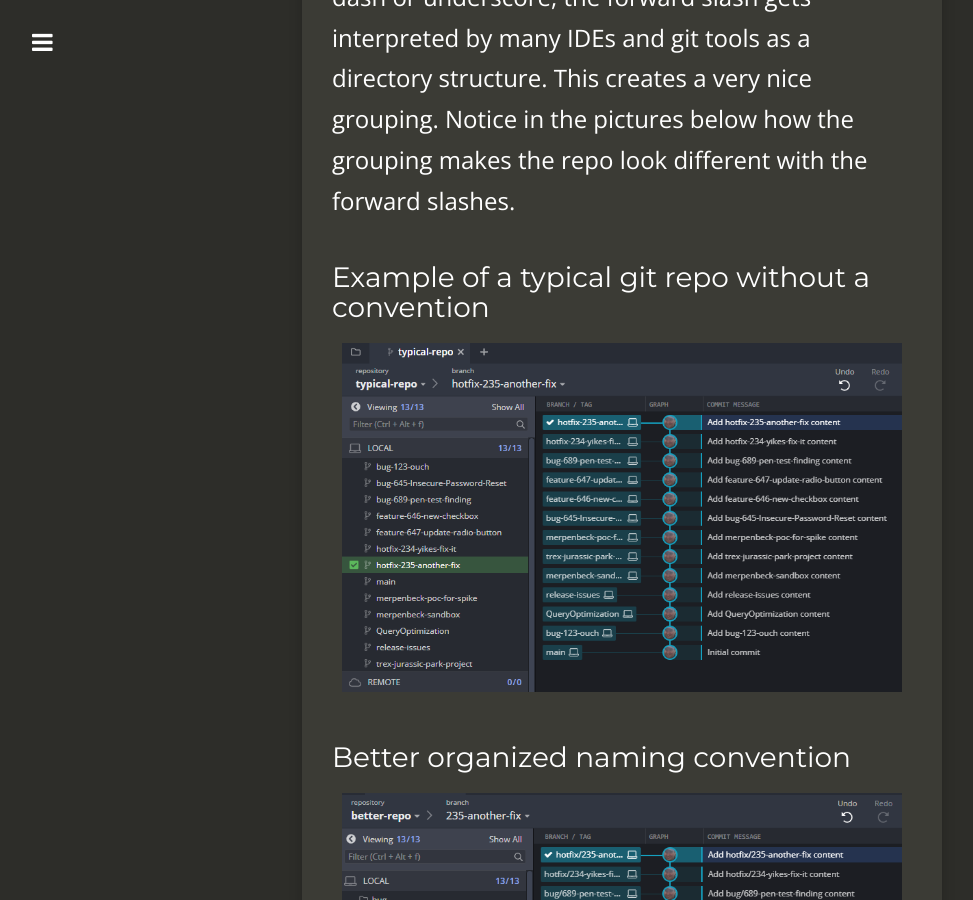
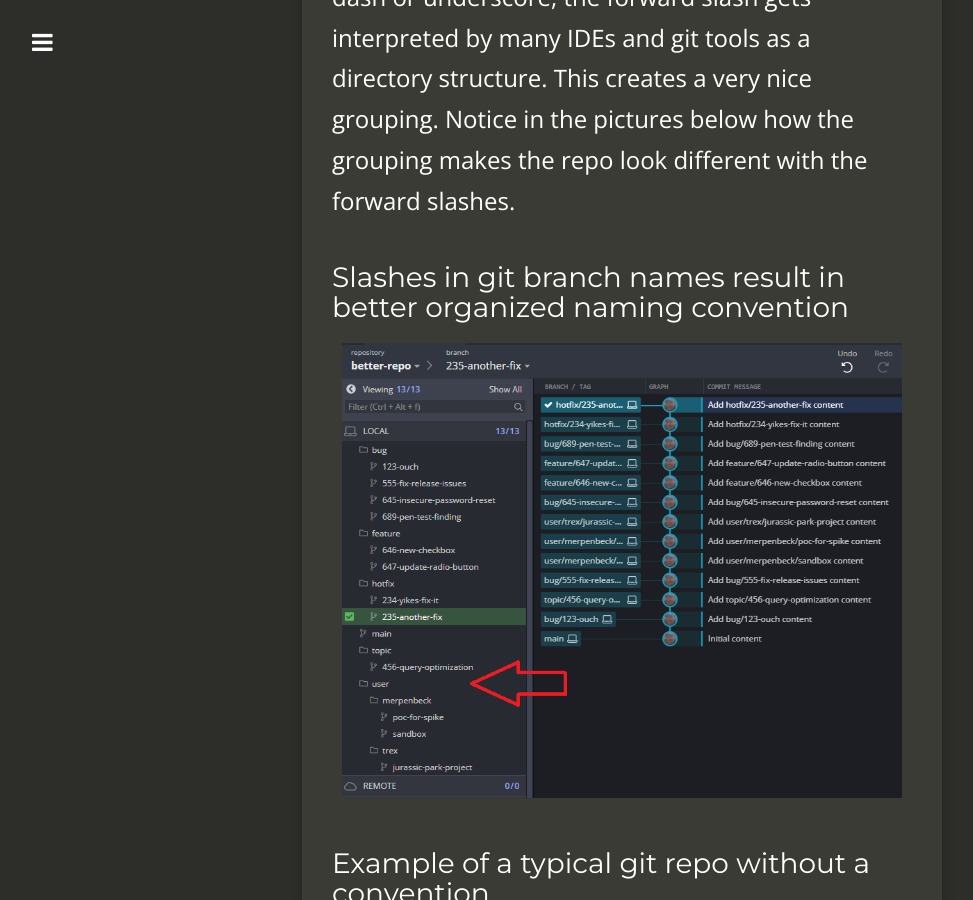
Before and after one commit to GitMje/gitmje.github.io, a Jekyll site: the page built from _posts/2021-03-01-git-naming-conventions.md, in a window 1280 px wide and 900 px high, scrolled down 670 px. Shown: the whole window, without its empty margins (18-991 px from the left). Built offline with Jekyll 4.4.1, drawn with Linux system fonts in a browser that asks for light colours; nearby versions of some CDN libraries.

Commit message:
switching the images

```diff
--- a/_posts/2021-03-01-git-naming-conventions.md
+++ b/_posts/2021-03-01-git-naming-conventions.md
@@ -14,13 +14,13 @@ tags:
 
 The forward slash is a little known trick for developers that are new to git.  Instead of using a dash or underscore, the forward slash gets interpreted by many IDEs and git tools as a directory structure.  This creates a very nice grouping.  Notice in the pictures below how the grouping makes the repo look different with the forward slashes.
 
+### Slashes in git branch names result in better organized naming convention
+
+![better-repo](/assets/2021-03-01-git-naming-conventions/better-repo.png)
+
 ### Example of a typical git repo without a convention
 
 ![typical-repo](/assets/2021-03-01-git-naming-conventions/typical-repo.png)
-
-### Better organized naming convention
-
-![better-repo](/assets/2021-03-01-git-naming-conventions/better-repo.png)
 
 Notice how tools most git client tools like [GitKraken](https://www.gitkraken.com/){:target="_blank"}, [Atlassian SourceTree](https://www.sourcetreeapp.com/){:target="_blank"}, [Visual Studio](https://visualstudio.microsoft.com/){:target="_blank"}, etc parse the branch name and convert them into a nice folder structure.
 
```
